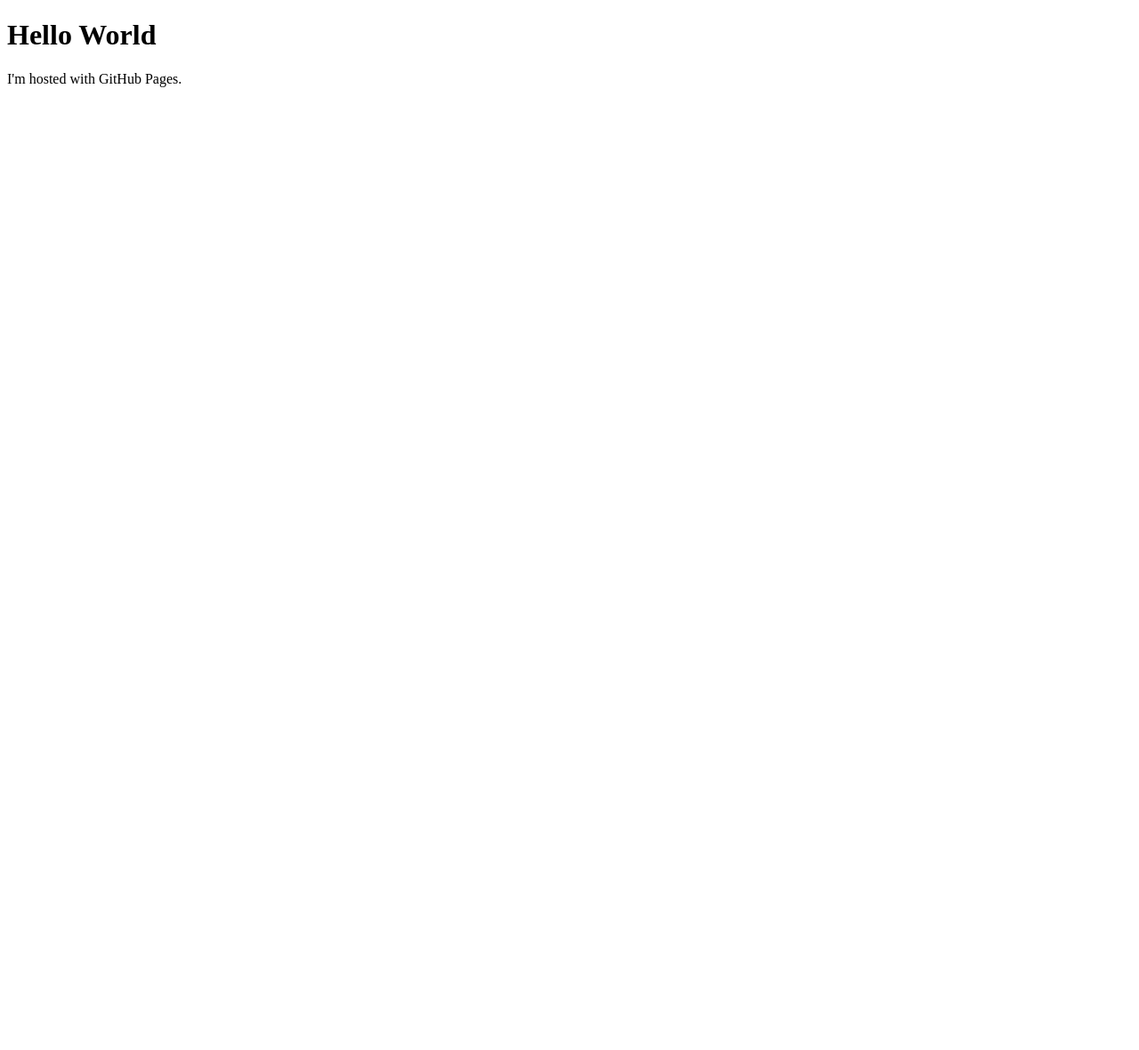
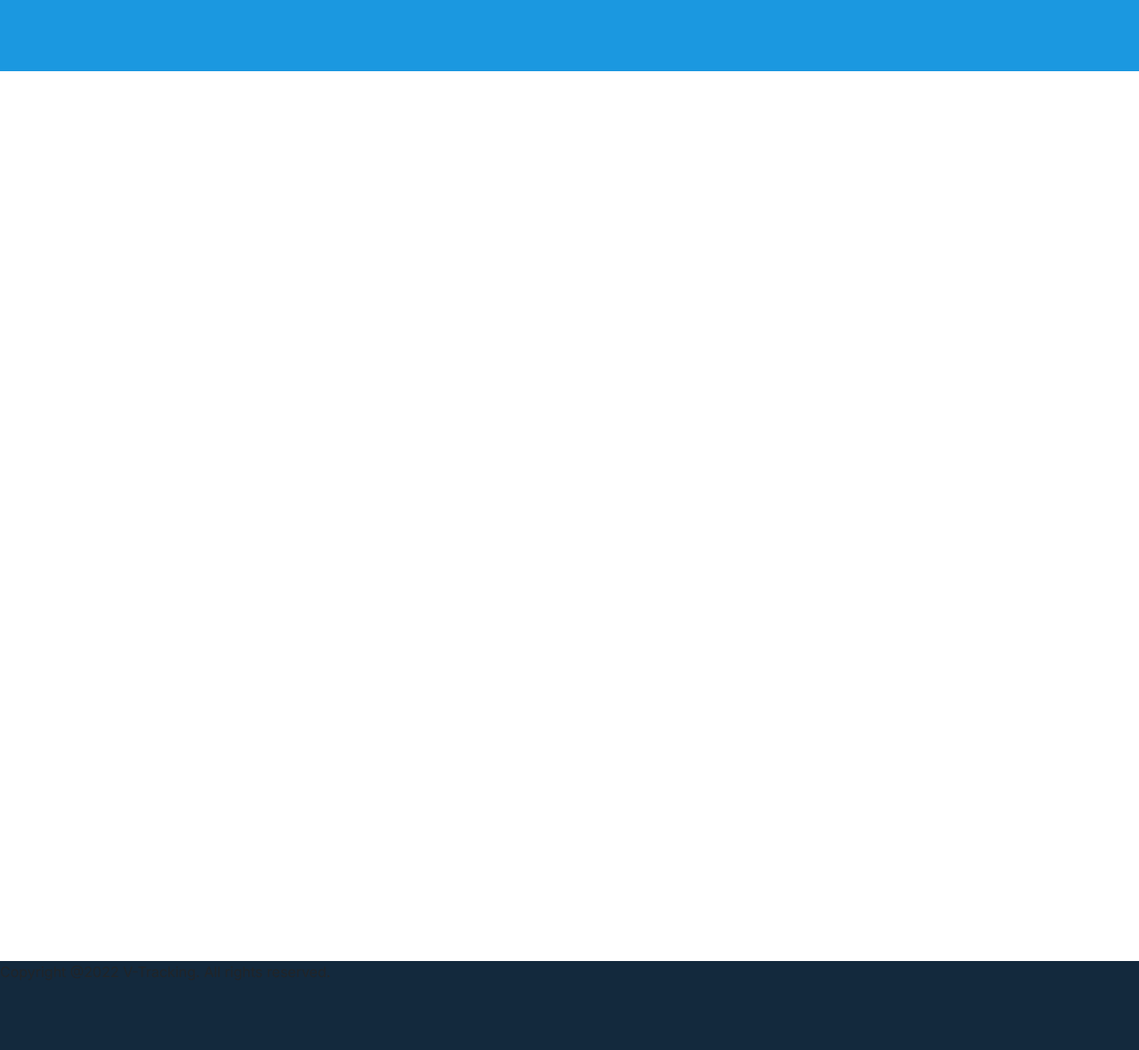
Before and after one commit to lcpthanh/lcpthanh.github.io, a website: page index.html in a window 1280 px wide. Shown: the whole page at 89% size. Before the commit the page ends 800 px from the top, so only its background shows below. Drawn offline with nearby package versions, Linux system fonts and the light colour scheme.

Commit message:
Nav & Footer

```diff
--- a/index.html
+++ b/index.html
@@ -1,7 +1,25 @@
 <!DOCTYPE html>
 <html>
+<head>
+	<meta charset="utf-8">
+	<meta name="viewport" content="width=device-width, initial-scale=1">
+	<title>DESN3036 - STUDIO 1 - Thanh Le</title>
+	<link rel="stylesheet" href="https://cdn.jsdelivr.net/npm/bootstrap@4.3.1/dist/css/bootstrap.min.css" integrity="sha384-ggOyR0iXCbMQv3Xipma34MD+dH/1fQ784/j6cY/iJTQUOhcWr7x9JvoRxT2MZw1T" crossorigin="anonymous">
+	<link rel="stylesheet" type="text/css" href="./style.css">
+</head>
 <body>
-<h1>Hello World</h1>
-<p>I'm hosted with GitHub Pages.</p>
+	<header>
+		<nav>
+
+		</nav>
+	</header>
+	<main>
+
+	</main>
+	<footer>
+		<div>
+			<p>Copyright @2022 V-Tracking. All rights reserved.</p>
+		</div>
+	</footer>
 </body>
 </html>
--- /dev/null
+++ b/style.css
@@ -0,0 +1,21 @@
+@import url('https://fonts.googleapis.com/css2?family=Yellowtail&family=Inter:wght@400;600;800&display=swap');
+
+body {
+	font-family: Inter;
+	font-size: 16px;
+}
+header {
+	height: 80px;
+	background-color: #1B98E0;
+}
+main {
+	height: 1000px;
+	background-color: white;
+}
+footer {
+	height: 100px;
+	background-color: #13293D;
+}
+.logo {
+	font-family: Yellowtail;
+}
```
Also changed, not shown: 1 other file.
